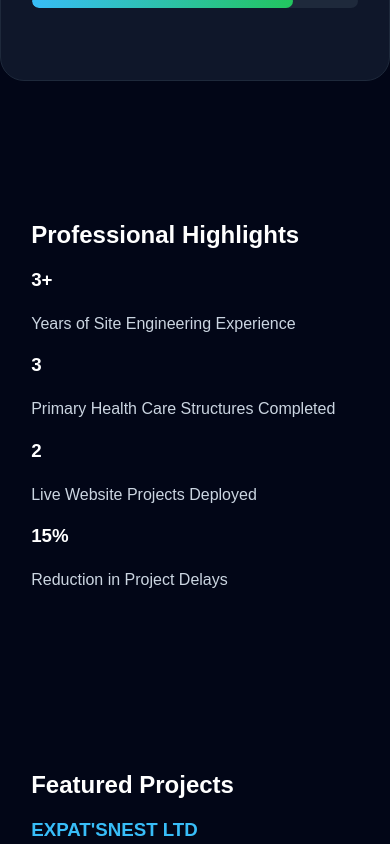
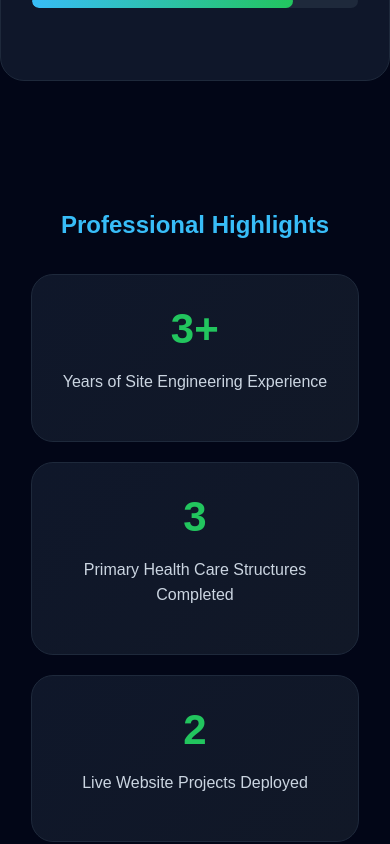
Before and after one commit to seangarreth/Portfolio, a React (Vite) app: page / in a window 390 px wide. Shown: the part 1600-2444 px from the top of the page. Built offline with nearby package versions, Linux system fonts and the light colour scheme.

Commit message:
Add responsive stats section styles in index.css

```diff
--- a/src/index.css
+++ b/src/index.css
@@ -320,3 +320,70 @@ footer {
     width: 0;
   }
 }
+
+.stats {
+  padding: 60px 8%;
+  margin: 50px auto;
+  max-width: 1100px;
+  text-align: center;
+}
+
+.stats h2 {
+  color: #38bdf8;
+  margin-bottom: 35px;
+}
+
+.stats-grid {
+  display: grid;
+  grid-template-columns: repeat(4, 1fr);
+  gap: 20px;
+}
+
+.stat-card {
+  background: linear-gradient(135deg, #0f172a, #111827);
+  border: 1px solid #1e293b;
+  border-radius: 22px;
+  padding: 30px 20px;
+  transition: 0.3s ease;
+}
+
+.stat-card:hover {
+  transform: translateY(-6px);
+  border-color: #38bdf8;
+}
+
+.stat-card h3 {
+  font-size: 42px;
+  color: #22c55e;
+  margin-bottom: 10px;
+  animation: popIn 1s ease forwards;
+}
+
+.stat-card p {
+  color: #cbd5e1;
+  line-height: 1.6;
+}
+
+@keyframes popIn {
+  from {
+    opacity: 0;
+    transform: scale(0.6);
+  }
+
+  to {
+    opacity: 1;
+    transform: scale(1);
+  }
+}
+
+@media (max-width: 900px) {
+  .stats-grid {
+    grid-template-columns: repeat(2, 1fr);
+  }
+}
+
+@media (max-width: 600px) {
+  .stats-grid {
+    grid-template-columns: 1fr;
+  }
+}
```
